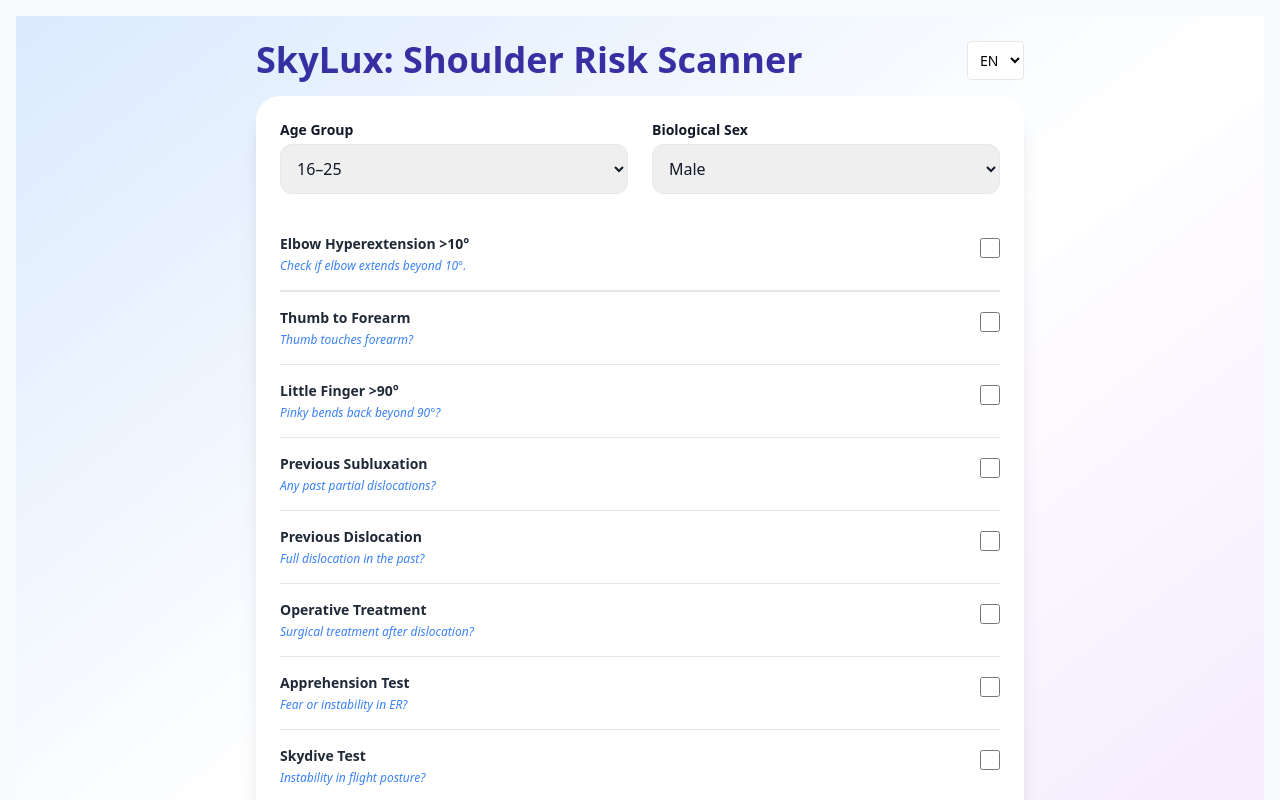
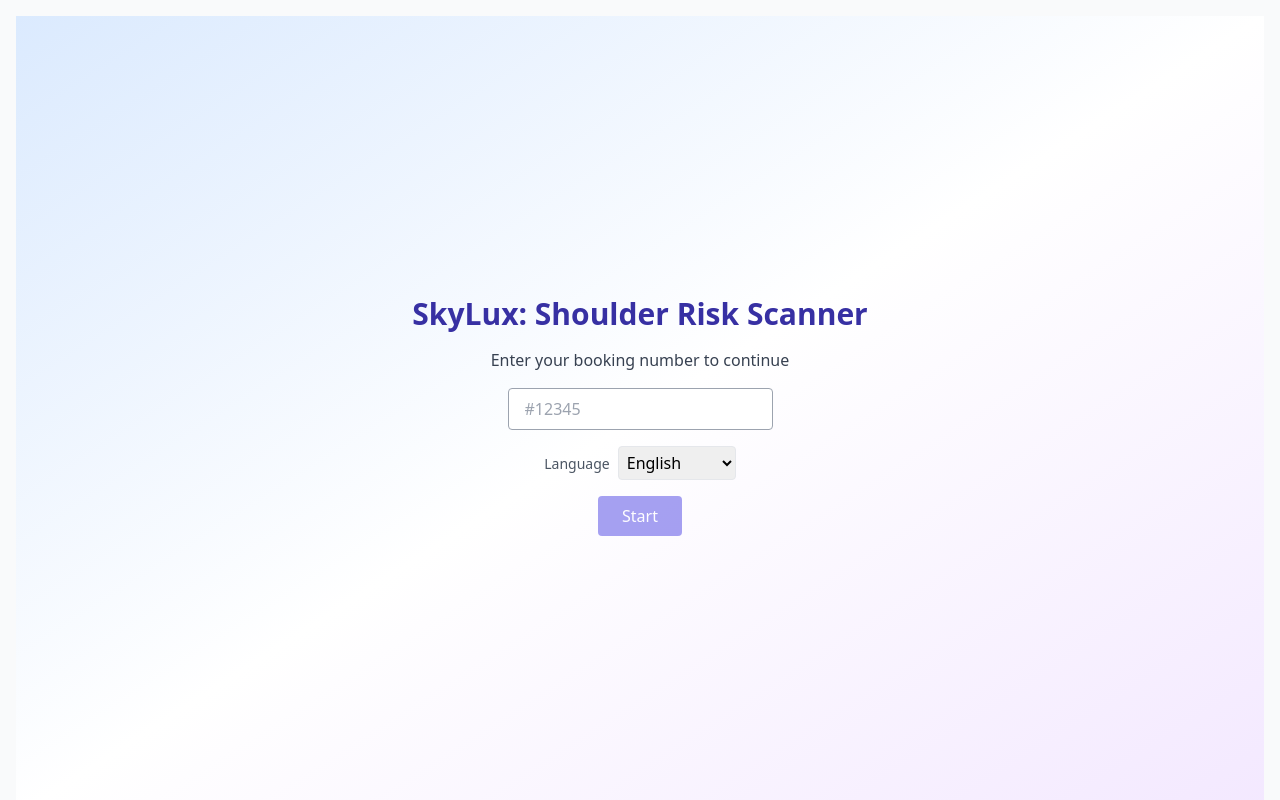
Before and after one commit to Quintindegroot/skylux-risk-scanner, a React (Create React App) app: page / in a window 1280 px wide. Shown: the top 800 px of the page. Built offline with nearby package versions, Linux system fonts and the light colour scheme.

Commit message:
Restore splash screen, full i18n support, and final summary view

```diff
--- a/src/ShoulderRiskTool.jsx
+++ b/src/ShoulderRiskTool.jsx
@@ -1,5 +1,5 @@
-// Updated full app: multilingual, dark mode, splash, risk scoring, summary output
-import React, { useState, useEffect, useRef } from "react";
+// Full SkyLux Tool - Multilingual, Dark Mode, Booking Splash, Summary Page
+import React, { useState, useRef } from "react";
 
 export default function ShoulderRiskTool() {
   const [age, setAge] = useState("16-25");
@@ -14,19 +14,11 @@
   const [skydiveTest, setSkydiveTest] = useState(false);
   const [showResult, setShowResult] = useState(false);
   const [confirmed, setConfirmed] = useState(null);
-  const [theme, setTheme] = useState("light");
   const [lang, setLang] = useState("en");
   const [splash, setSplash] = useState(true);
   const [bookingCode, setBookingCode] = useState("");
-  const [codeEntered, setCodeEntered] = useState(false);
-  const [consent, setConsent] = useState(false);
 
   const sessionId = useRef(crypto.randomUUID());
-
-  useEffect(() => {
-    const timer = setTimeout(() => setSplash(false), 1000);
-    return () => clearTimeout(timer);
-  }, []);
 
   const baseTranslation = {
     title: "SkyLux: Shoulder Risk Scanner",
@@ -40,7 +32,6 @@
     yes: "Yes, I want to fly",
     no: "No, I prefer not to",
     saved: "✔ Response saved.",
-    consentLabel: "I consent to anonymized data use for safety and research purposes.",
     resultLow: "Your risk of shoulder injury is very low.",
     resultModerate: "Your risk of shoulder injury is moderate.",
     resultHigh: "Your risk of shoulder injury is high.",
@@ -63,12 +54,6 @@
 
   const t = translations[lang] || translations.en;
 
-  const getRiskInterpretation = (score) => {
-    if (score < 3) return t.resultLow;
-    if (score < 6) return t.resultModerate;
-    return t.resultHigh;
-  };
-
   const getScore = () => {
     let score = 0;
     if (age === "16-25") score += 3;
@@ -88,11 +73,16 @@
 
   const score = getScore();
 
-  const renderSwitch = (label, state, setter, infoText) => (
-    <div className="flex justify-between items-start border-b py-4 hover:bg-blue-50 transition duration-200">
-      <div className="text-sm w-4/5">
-        <p className="font-semibold text-gray-800 dark:text-gray-200">{label}</p>
-        <p className="text-xs text-blue-500 mt-1 italic">{infoText}</p>
+  const getRiskInterpretation = (score) => {
+    if (score < 3) return t.resultLow;
+    if (score < 6) return t.resultModerate;
+    return t.resultHigh;
+  };
+
+  const renderSwitch = (label, state, setter) => (
+    <div className="flex justify-between items-start border-b py-4">
+      <div className="text-sm">
+        <p className="font-semibold text-gray-800 dark:text-white">{label}</p>
       </div>
       <input
         type="checkbox"
@@ -103,17 +93,32 @@
     </div>
   );
 
-  if (splash) {
+  if (splash && !bookingCode) {
     return (
-      <div className="min-h-screen flex flex-col justify-center items-center bg-gradient-to-br from-blue-200 to-purple-200">
-        <h1 className="text-3xl font-bold mb-4">{t.title}</h1>
-        <p className="mb-4">{t.enterBooking}</p>
+      <div className="min-h-screen flex flex-col justify-center items-center bg-gradient-to-br from-blue-100 via-white to-purple-100 dark:from-gray-800 dark:to-gray-900">
+        <h1 className="text-3xl font-bold mb-4 text-indigo-800 dark:text-white">{t.title}</h1>
+        <p className="mb-4 text-gray-700 dark:text-gray-300">{t.enterBooking}</p>
         <input
           value={bookingCode}
           onChange={(e) => setBookingCode(e.target.value)}
-          className="border rounded px-4 py-2 mb-4"
+          className="border border-gray-400 rounded px-4 py-2 mb-4"
           placeholder="#12345"
         />
+        <div className="mb-4">
+          <label className="mr-2 text-sm text-gray-600">{t.language}</label>
+          <select
+            value={lang}
+            onChange={(e) => setLang(e.target.value)}
+            className="p-1 rounded border"
+          >
+            <option value="en">English</option>
+            <option value="de">Deutsch</option>
+            <option value="fr">Français</option>
+            <option value="it">Italiano</option>
+            <option value="nl">Nederlands</option>
+            <option value="es">Español</option>
+          </select>
+        </div>
         <button
           onClick={() => setSplash(false)}
           disabled={!bookingCode}
@@ -127,54 +132,48 @@
 
   if (confirmed !== null) {
     return (
-      <div className="min-h-screen bg-gradient-to-br from-blue-100 via-white to-purple-100 p-6 dark:bg-gray-900">
-        <div className="max-w-2xl mx-auto bg-white dark:bg-gray-800 p-8 rounded-3xl shadow-xl">
-          <h1 className="text-3xl font-bold text-center text-indigo-700 dark:text-indigo-300 mb-6">{t.summaryTitle}</h1>
-          <p className="text-center text-sm text-gray-600 dark:text-gray-300 mb-6">{t.summaryNote}</p>
-          <ul className="text-sm text-gray-700 dark:text-gray-200 space-y-1 mb-4">
-            <li><strong>{t.age}:</strong> {age}</li>
-            <li><strong>{t.sex}:</strong> {sex}</li>
-            <li><strong>Elbow Hyperextension:</strong> {elbow ? "Yes" : "No"}</li>
-            <li><strong>Thumb to Forearm:</strong> {thumb ? "Yes" : "No"}</li>
-            <li><strong>Little Finger >90°:</strong> {littleFinger ? "Yes" : "No"}</li>
-            <li><strong>Previous Subluxation:</strong> {sublux ? "Yes" : "No"}</li>
-            <li><strong>Previous Dislocation:</strong> {dislocation ? "Yes" : "No"}</li>
-            <li><strong>Operative Treatment:</strong> {operative ? "Yes" : "No"}</li>
-            <li><strong>Apprehension Test:</strong> {apprehension ? "Yes" : "No"}</li>
-            <li><strong>Skydive Test:</strong> {skydiveTest ? "Yes" : "No"}</li>
-            <li><strong>{t.riskScore}:</strong> {score} / 10</li>
-            <li><strong>Interpretation:</strong> {getRiskInterpretation(score)}</li>
+      <div className="min-h-screen bg-white dark:bg-black text-gray-900 dark:text-white p-6">
+        <h2 className="text-2xl font-bold mb-4">{t.summaryTitle}</h2>
+        <p>{t.riskScore}: <strong>{score} / 10</strong></p>
+        <p className="my-2 italic">{getRiskInterpretation(score)}</p>
+        <ul className="my-4 list-disc list-inside text-sm">
+          <li>{t.age}: {age}</li>
+          <li>{t.sex}: {sex}</li>
+          <li>Elbow Hyperextension: {elbow ? "Yes" : "No"}</li>
+          <li>Thumb to Forearm: {thumb ? "Yes" : "No"}</li>
+          <li>Little Finger >90°: {littleFinger ? "Yes" : "No"}</li>
+          <li>Previous Subluxation: {sublux ? "Yes" : "No"}</li>
+          <li>Previous Dislocation: {dislocation ? "Yes" : "No"}</li>
+          <li>Operative Treatment: {operative ? "Yes" : "No"}</li>
+          <li>Apprehension Test: {apprehension ? "Yes" : "No"}</li>
+          <li>Skydive Test: {skydiveTest ? "Yes" : "No"}</li>
         </ul>
-          <p className="text-center text-xl font-bold text-indigo-800 dark:text-indigo-300 mt-6">
-            {confirmed ? t.finalYes : t.finalNo}
-          </p>
-        </div>
+        <p className="text-center font-semibold mt-6">{confirmed ? t.finalYes : t.finalNo}</p>
+        <p className="text-xs mt-2 text-gray-500">{t.summaryNote}</p>
       </div>
     );
   }
 
   return (
-    <div className="min-h-screen bg-gradient-to-br from-blue-100 via-white to-purple-100 p-6 dark:bg-gray-900 text-gray-900 dark:text-white">
+    <div className="min-h-screen bg-gray-100 dark:bg-gray-900 text-gray-800 dark:text-white p-6">
       <div className="max-w-3xl mx-auto">
-        <div className="flex justify-between items-center mb-4">
-          <h1 className="text-4xl font-extrabold text-indigo-800 dark:text-indigo-300">{t.title}</h1>
-          <select
-            value={lang}
-            onChange={(e) => setLang(e.target.value)}
-            className="bg-white text-black border rounded p-2 text-sm"
-          >
-            {Object.keys(translations).map((key) => (
-              <option key={key} value={key}>{key.toUpperCase()}</option>
-            ))}
+        <div className="flex justify-between items-center mb-6">
+          <h1 className="text-3xl font-bold">{t.title}</h1>
+          <select value={lang} onChange={(e) => setLang(e.target.value)} className="p-1 rounded border">
+            <option value="en">EN</option>
+            <option value="de">DE</option>
+            <option value="fr">FR</option>
+            <option value="it">IT</option>
+            <option value="nl">NL</option>
+            <option value="es">ES</option>
           </select>
         </div>
 
-        {!showResult && (
-          <div className="bg-white dark:bg-gray-800 p-6 rounded-3xl shadow-xl space-y-6">
-            <div className="grid grid-cols-1 md:grid-cols-2 gap-6">
+        <div className="bg-white dark:bg-gray-800 rounded-xl shadow-md p-6 space-y-4">
+          <div className="grid grid-cols-1 md:grid-cols-2 gap-4">
             <div>
               <label className="block text-sm font-bold mb-1">{t.age}</label>
-                <select value={age} onChange={(e) => setAge(e.target.value)} className="w-full border rounded-xl p-3">
+              <select value={age} onChange={(e) => setAge(e.target.value)} className="w-full border p-2 rounded">
                 <option value="<16">Under 16</option>
                 <option value="16-25">16–25</option>
                 <option value="25-30">25–30</option>
@@ -184,60 +183,50 @@
             </div>
             <div>
               <label className="block text-sm font-bold mb-1">{t.sex}</label>
-                <select value={sex} onChange={(e) => setSex(e.target.value)} className="w-full border rounded-xl p-3">
+              <select value={sex} onChange={(e) => setSex(e.target.value)} className="w-full border p-2 rounded">
                 <option value="male">Male</option>
                 <option value="female">Female</option>
               </select>
             </div>
           </div>
 
-            <div className="divide-y divide-gray-200 dark:divide-gray-600">
-              {renderSwitch("Elbow Hyperextension >10°", elbow, setElbow, "Check if elbow extends beyond 10°.")}
-              {renderSwitch("Thumb to Forearm", thumb, setThumb, "Thumb touches forearm?")}
-              {renderSwitch("Little Finger >90°", littleFinger, setLittleFinger, "Pinky bends back beyond 90°?")}
-              {renderSwitch("Previous Subluxation", sublux, setSublux, "Any past partial dislocations?")}
-              {renderSwitch("Previous Dislocation", dislocation, setDislocation, "Full dislocation in the past?")}
-              {renderSwitch("Operative Treatment", operative, setOperative, "Surgical treatment after dislocation?")}
-              {renderSwitch("Apprehension Test", apprehension, setApprehension, "Fear or instability in ER?")}
-              {renderSwitch("Skydive Test", skydiveTest, setSkydiveTest, "Instability in flight posture?")}
-            </div>
+          {renderSwitch("Elbow Hyperextension >10°", elbow, setElbow)}
+          {renderSwitch("Thumb to Forearm", thumb, setThumb)}
+          {renderSwitch("Little Finger >90°", littleFinger, setLittleFinger)}
+          {renderSwitch("Previous Subluxation", sublux, setSublux)}
+          {renderSwitch("Previous Dislocation", dislocation, setDislocation)}
+          {renderSwitch("Operative Treatment (if dislocation)", operative, setOperative)}
+          {renderSwitch("Positive Apprehension Test", apprehension, setApprehension)}
+          {renderSwitch("Positive Functional Skydive Test", skydiveTest, setSkydiveTest)}
 
-            <div className="flex items-center gap-2">
-              <input type="checkbox" checked={consent} onChange={(e) => setConsent(e.target.checked)} />
-              <span className="text-xs text-gray-600 dark:text-gray-300">{t.consentLabel}</span>
-            </div>
-
+          {!showResult && (
             <button
               onClick={() => setShowResult(true)}
-              disabled={!consent}
-              className="w-full bg-indigo-600 hover:bg-indigo-700 text-white py-3 rounded-xl disabled:opacity-50"
+              className="w-full mt-4 bg-blue-600 text-white py-2 px-4 rounded hover:bg-blue-700"
             >
               {t.showScore}
             </button>
-          </div>
           )}
 
           {showResult && (
-          <div className="mt-8 space-y-6">
-            <p className="text-xl font-semibold text-center">{t.riskScore}: <span className="font-bold">{score} / 10</span></p>
-            <p className="text-center text-sm italic">{getRiskInterpretation(score)}</p>
-            <div className="w-full h-6 rounded-full bg-gradient-to-r from-green-400 via-yellow-300 to-red-500 relative">
-              <div
-                style={{ width: `${(score / 10) * 100}%` }}
-                className="h-full bg-black/30 rounded-full transition-all duration-300"
-              />
+            <div className="mt-6">
+              <p className="text-lg font-medium">{t.riskScore}: <strong>{score} / 10</strong></p>
+              <p className="text-sm italic my-2">{getRiskInterpretation(score)}</p>
+              <div className="w-full h-6 rounded-full bg-gradient-to-r from-green-400 via-yellow-400 to-red-500 relative">
+                <div style={{ width: `${(score / 10) * 100}%` }} className="h-full bg-black/30 rounded-full transition-all" />
               </div>
-
-            <div className="text-center">
-              <p className="text-lg font-medium mt-6 mb-2">{t.confirm}</p>
-              <div className="flex justify-center gap-4">
-                <button onClick={() => setConfirmed(true)} className="bg-green-600 text-white px-4 py-2 rounded-xl hover:bg-green-700">{t.yes}</button>
-                <button onClick={() => setConfirmed(false)} className="bg-red-600 text-white px-4 py-2 rounded-xl hover:bg-red-700">{t.no}</button>
-              </div>
+              <div className="flex justify-center gap-4 mt-6">
+                <button onClick={() => setConfirmed(true)} className="bg-green-600 text-white px-4 py-2 rounded">
+                  {t.yes}
+                </button>
+                <button onClick={() => setConfirmed(false)} className="bg-red-600 text-white px-4 py-2 rounded">
+                  {t.no}
+                </button>
               </div>
             </div>
           )}
         </div>
       </div>
+    </div>
   );
 }
```
Lines whose indentation alone changed are shown as unchanged.
